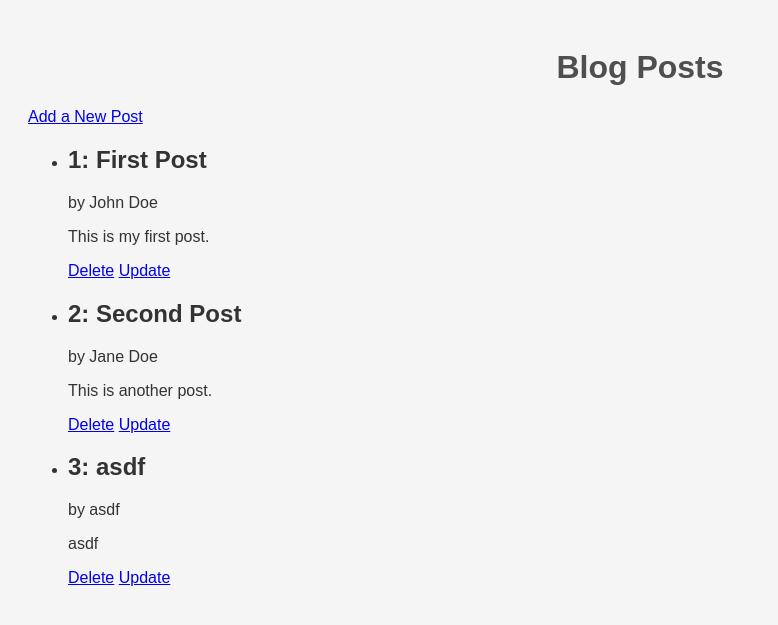
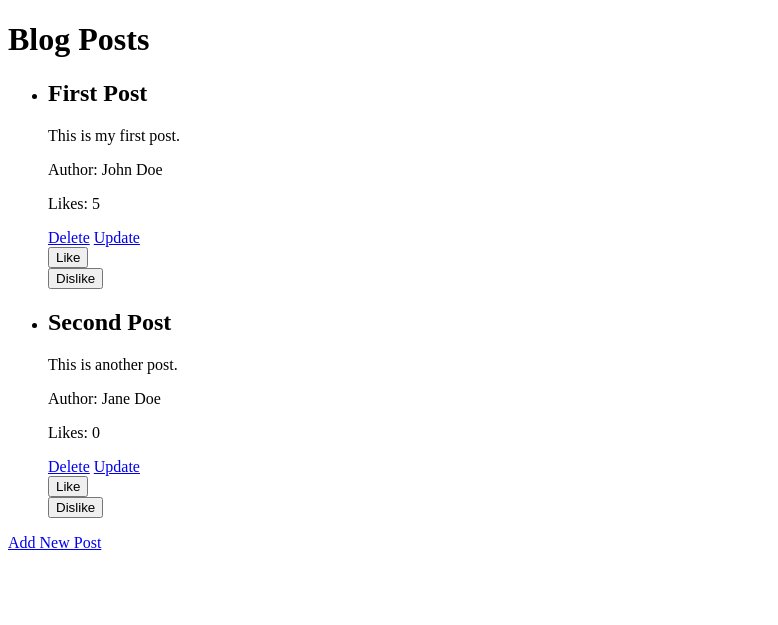
Before and after one commit to AnFloGue/Flask_CRUD, a Flask app: page / in a window 1280 px wide. Shown: the top 625 px of the page, without its empty margins (0-778 px from the left). Run offline with Flask 3, Linux system fonts and the light colour scheme.

Commit message:
03 Commit: create the new templates and the CRUD logic in app.py

```diff
--- a/app.py
+++ b/app.py
@@ -3,35 +3,28 @@ import json
 
 app = Flask(__name__)
 
-# Step 2: Read the JSON file
 with open('blog_posts.json', 'r') as file:
     blog_posts = json.load(file)
 
 
 @app.route('/')
 def index():
-    # Step 4: Pass the data to the template
     return render_template('index.html', posts=blog_posts)
 
 
 def get_next_id():
-    if not blog_posts:
-        return 1
-    max_id = max(post['id'] for post in blog_posts)
-    return max_id + 1
+    return max((post['id'] for post in blog_posts), default=0) + 1
 
 
 @app.route('/add', methods=['GET', 'POST'])
 def add():
     if request.method == 'POST':
-        title = request.form.get('title')
-        author = request.form.get('author')
-        content = request.form.get('content')
         new_post = {
-            'id': get_next_id(),  # Generate the next ID
-            'title': title,
-            'author': author,
-            'content': content
+            'id': get_next_id(),
+            'title': request.form.get('title'),
+            'author': request.form.get('author'),
+            'content': request.form.get('content'),
+            'likes': 0
         }
         blog_posts.append(new_post)
         with open('blog_posts.json', 'w') as file:
@@ -43,10 +36,26 @@ def add():
 @app.route('/delete/<int:post_id>')
 def delete(post_id):
     global blog_posts
-    blog_posts = [post for post in blog_posts if post['id'] != post_id]
+    updated_blog_posts = []
+    for post in blog_posts:
+        if post['id'] != post_id:
+            updated_blog_posts.append(post)
+    blog_posts = updated_blog_posts
     with open('blog_posts.json', 'w') as file:
         json.dump(blog_posts, file)
     return redirect(url_for('index'))
+
+# alternative to delete
+# @app.route('/delete/<int:post_id>')
+# def delete(post_id):
+#     global blog_posts
+#     for i, post in enumerate(blog_posts):
+#         if post['id'] == post_id:
+#             blog_posts.pop(i)
+#             break
+#     with open('blog_posts.json', 'w') as file:
+#         json.dump(blog_posts, file)
+#     return redirect(url_for('index'))
 
 
 def fetch_post_by_id(post_id):
@@ -59,18 +68,44 @@ def fetch_post_by_id(post_id):
 @app.route('/update/<int:post_id>', methods=['GET', 'POST'])
 def update(post_id):
     post = fetch_post_by_id(post_id)
-    if post is None:
-        return "Post not found", 404
+
+    if not post:
+        return "The blog post was not found", 404
 
     if request.method == 'POST':
-        post['title'] = request.form.get('title')
-        post['author'] = request.form.get('author')
-        post['content'] = request.form.get('content')
+        post.update({
+            'title': request.form.get('title'),
+            'author': request.form.get('author'),
+            'content': request.form.get('content')
+        })
+
         with open('blog_posts.json', 'w') as file:
             json.dump(blog_posts, file)
         return redirect(url_for('index'))
+    return render_template('update.html', post=post)
 
-    return render_template('update.html', post=post)
+
+@app.route('/like/<int:post_id>', methods=['POST'])
+def like(post_id):
+    post = fetch_post_by_id(post_id)
+    if not post:
+        return "The blog post was not found", 404
+    post['likes'] += 1
+    with open('blog_posts.json', 'w') as file:
+        json.dump(blog_posts, file)
+    return redirect(url_for('index'))
+
+
+@app.route('/dislike/<int:post_id>', methods=['POST'])
+def dislike(post_id):
+    post = fetch_post_by_id(post_id)
+    if not post:
+        return "The blog post was not found", 404
+    if post['likes'] > 0:
+        post['likes'] -= 1
+    with open('blog_posts.json', 'w') as file:
+        json.dump(blog_posts, file)
+    return redirect(url_for('index'))
 
 
 if __name__ == '__main__':
--- a/blog_posts.json
+++ b/blog_posts.json
@@ -1 +1 @@
-[{"id": 1, "author": "John Doe", "title": "First Post", "content": "This is my first post."}, {"id": 2, "author": "Jane Doe", "title": "Second Post", "content": "This is another post."}, {"id": 3, "title": "asdf", "author": "asdf", "content": "asdf"}]
+[{"id": 1, "author": "John Doe", "title": "First Post", "content": "This is my first post.", "likes": 5, "dislikes": 0}, {"id": 2, "author": "Jane Doe", "title": "Second Post", "content": "This is another post.", "likes": 0, "dislikes": 0}]
--- a/templates/index.html
+++ b/templates/index.html
@@ -2,23 +2,28 @@
 <html lang="en">
 <head>
     <meta charset="UTF-8">
-    <meta name="viewport" content="width=device-width, initial-scale=1.0">
-    <title>Blog Home</title>
-    <link rel="stylesheet" href="{{ url_for('static', filename='style.css') }}">
+    <title>Blog Posts</title>
 </head>
 <body>
     <h1>Blog Posts</h1>
-    <a href="{{ url_for('add') }}">Add a New Post</a>
     <ul>
         {% for post in posts %}
-        <li>
-            <h2>{{ post.id }}: {{ post.title }}</h2>
-            <p>by {{ post.author }}</p>
-            <p>{{ post.content }}</p>
-            <a href="{{ url_for('delete', post_id=post.id) }}">Delete</a>
-            <a href="{{ url_for('update', post_id=post.id) }}">Update</a>
-        </li>
+            <li>
+                <h2>{{ post.title }}</h2>
+                <p>{{ post.content }}</p>
+                <p>Author: {{ post.author }}</p>
+                <p>Likes: {{ post.likes }}</p>
+                <a href="{{ url_for('delete', post_id=post.id) }}">Delete</a>
+                <a href="{{ url_for('update', post_id=post.id) }}">Update</a>
+                <form action="{{ url_for('like', post_id=post.id) }}" method="post">
+                    <button type="submit">Like</button>
+                </form>
+                <form action="{{ url_for('dislike', post_id=post.id) }}" method="post">
+                    <button type="submit">Dislike</button>
+                </form>
+            </li>
         {% endfor %}
     </ul>
+    <a href="{{ url_for('add') }}">Add New Post</a>
 </body>
 </html>
```
Also changed, not shown: templates/Update.html (+16 -1 lines).
